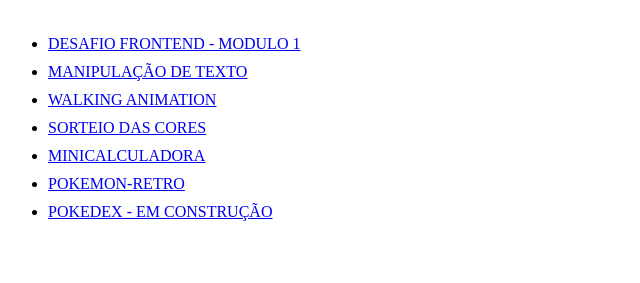
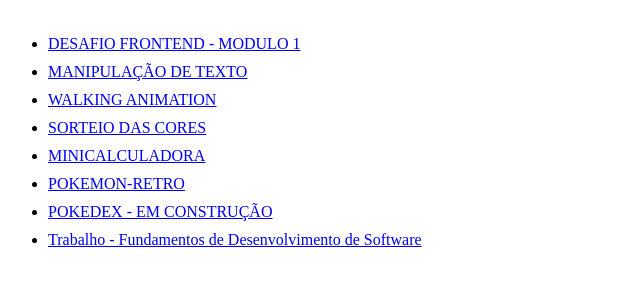
Before and after one commit to bruno-mlemos/bruno-mlemos.github.io, a plain HTML site: page index.html in a window 1280 px wide. Shown: the part 61-344 px from the top of the page, without its empty margins (0-640 px from the left). Drawn offline with Linux system fonts and the light colour scheme.

Commit message:
Update index.html

```diff
--- a/index.html
+++ b/index.html
@@ -42,6 +42,9 @@
             <li class="list">
                 <a href="./pokedex/index.html">POKEDEX - EM CONSTRUÇÃO</a>
             </li>
+            <li class="list">
+                <a href="./trabalho-fps/index.html">Trabalho - Fundamentos de Desenvolvimento de Software</a>
+            </li>
         </ul>
 
     </div>
```
